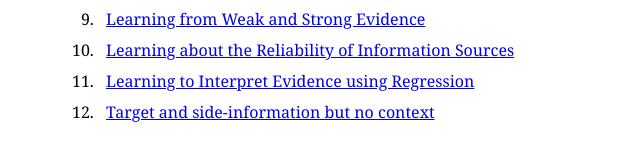
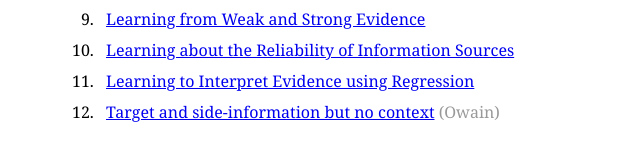
Before and after one commit to stuhlmueller/connoisseur, a Jekyll site: the page built from index.md, in a window 1280 px wide. Shown: the part 342-503 px from the top of the page, without its empty margins (0-640 px from the left). Built offline with Jekyll 4.4.1, drawn with Linux system fonts in a browser that asks for light colours; nearby versions of some CDN libraries; a script that is not in the unit is left out.

Commit message:
Show author if given

```diff
--- a/assets/css/main.css
+++ b/assets/css/main.css
@@ -127,3 +127,7 @@ header {
 li p {
     margin: .5em;
 }
+
+span.author {
+    color: #999;
+}
--- a/index.md
+++ b/index.md
@@ -8,7 +8,7 @@ layout: default
     {% if p.hidden %}
     {% else %}
         {% if p.layout == 'model' %}
-1. <a class="model-link" href="{{ p.url | prepend: site.baseurl }}">{{ p.title }}</a>
+1. <a class="model-link" href="{{ p.url | prepend: site.baseurl }}">{{ p.title }}</a> {% if p.author %}<span class="author">({{ p.author }})</span>{% endif %}
         {% endif %}
     {% endif %}
 {% endfor %}
--- a/models/99-no-context.md
+++ b/models/99-no-context.md
@@ -1,6 +1,7 @@
 ---
 layout: model
 title: Target and side-information but no context
+author: Owain
 ---
 
 ### Simplest example
```
